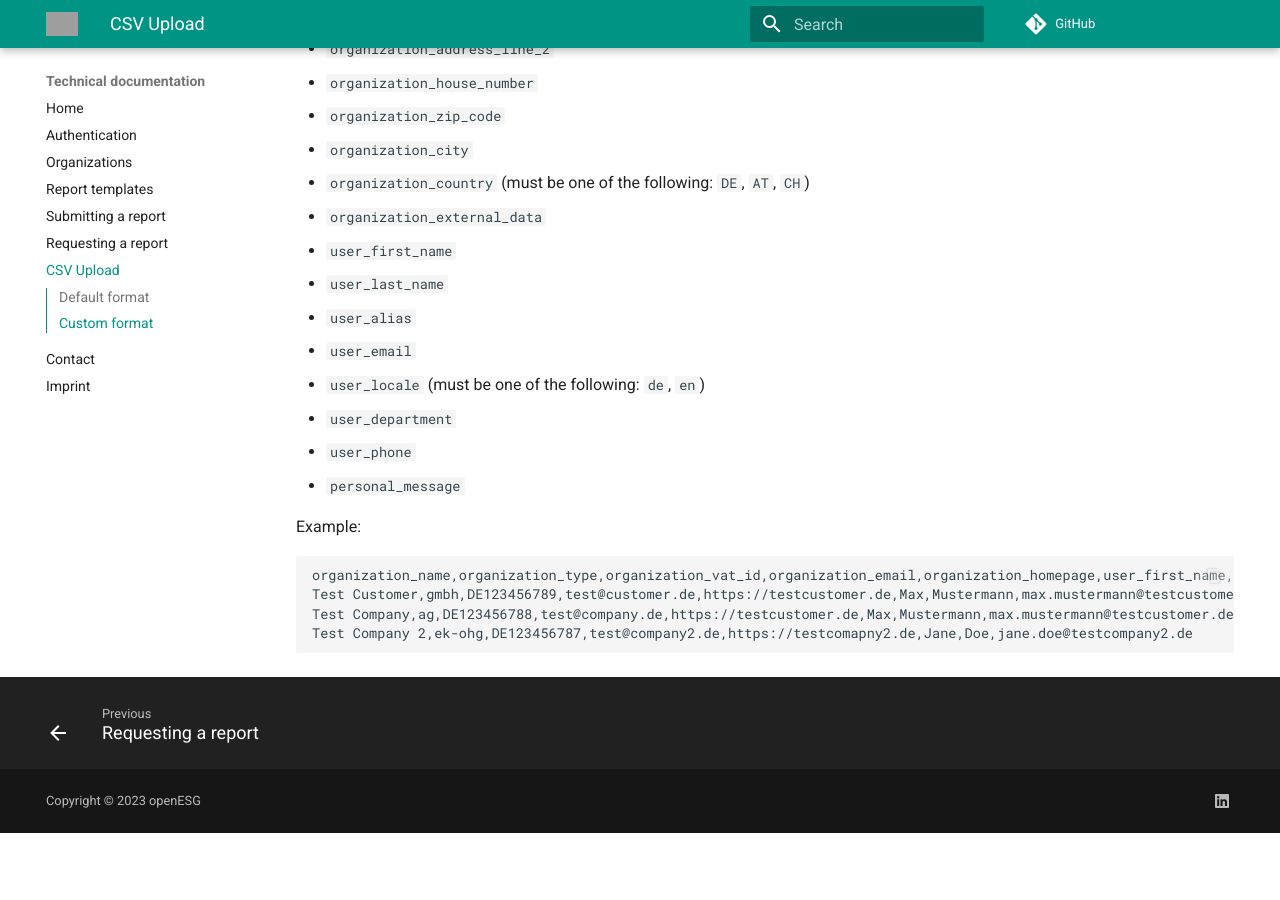
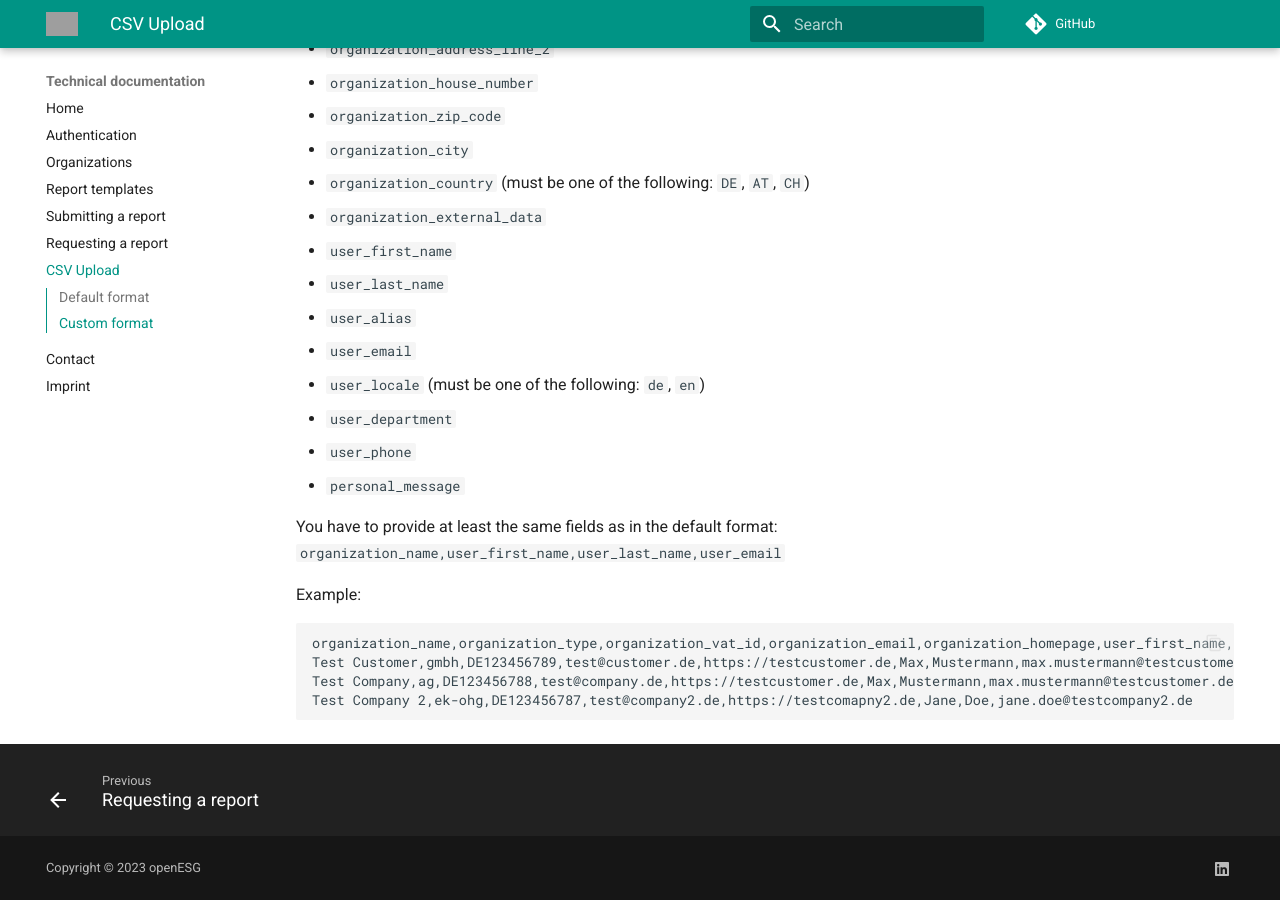
Before and after one commit to openESG-gmbh/documentation, an MkDocs documentation site: the page built from docs/csv-upload.md, in a window 1280 px wide and 900 px high, scrolled down 954 px. Built offline with MkDocs 1.6.1 and Material for MkDocs 9.7.7, drawn with Linux system fonts in a browser that asks for light colours; comment, search, counter and statistics services are not loaded; before the commit the page ends 1787 px from its top, so only the background shows below that; grey boxes are pictures that could not be loaded.

Commit message:
chore(csv-upload): add info about mandatory fields for custom format

````diff
--- a/docs/csv-upload.md
+++ b/docs/csv-upload.md
@@ -50,6 +50,9 @@ You can select from the following fields.
 * `user_phone`
 * `personal_message`
 
+You have to provide at least the same fields as in the default format:
+`organization_name,user_first_name,user_last_name,user_email`
+
 Example:
 
 ```csv
````
